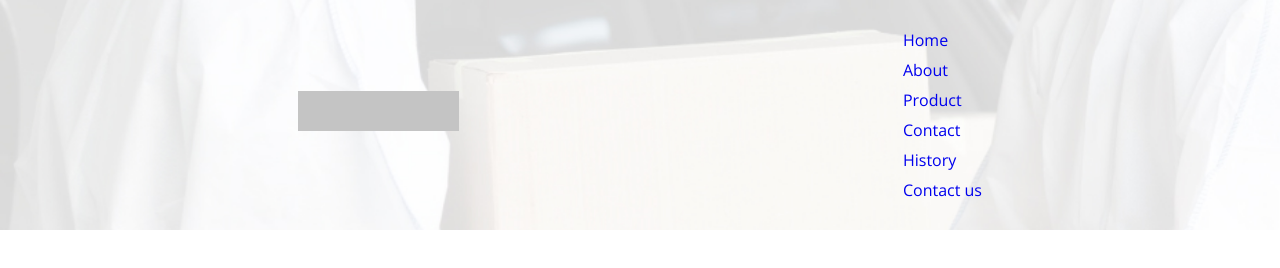
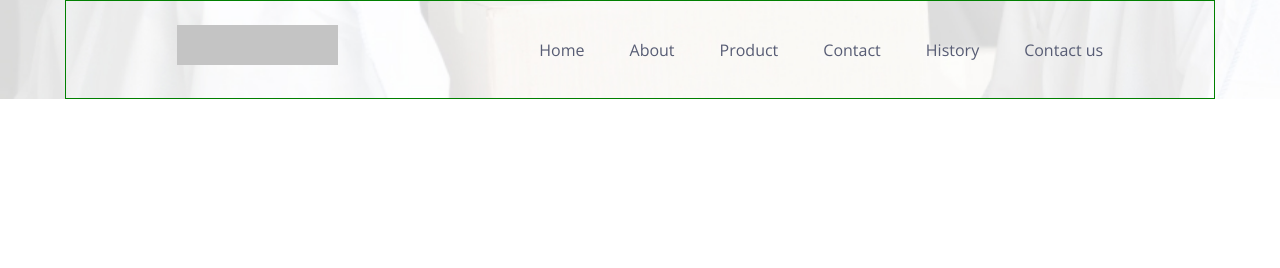
Before and after one commit to BigHeadliner/mask, a plain HTML site: page index.html in a window 1280 px wide. Drawn offline with nearby package versions, Linux system fonts and the light colour scheme.

Commit message:
start work on header section

```diff
--- a/scss/style.scss
+++ b/scss/style.scss
@@ -4,6 +4,7 @@
 
 a{
   text-decoration:none;
+  color:#575C74;
 }
 
 // font-family: 'Open Sans', sans-serif;
@@ -28,7 +29,7 @@ body {
   max-width: 1150px;
   margin:0 auto;
   padding: 0 10px;
-  border:1px solid transparent;
+  border:1px solid green;
 }
 
 
@@ -38,7 +39,7 @@ body {
 .header {
   background-image: url(../images/header-bg.jpg);
   background-size: cover;
-  background-position:right;
+  background-position: right;
   background-repeat: no-repeat;
 
   .header__top {
@@ -46,5 +47,16 @@ body {
     justify-content: space-around;
     align-items: center;
     padding: 24px 0;
+
+    .menu {
+      .menu__list {
+        display: flex;
+
+        .menu__item+.menu__item {
+          margin-left: 45px;
+        }
+
+      }
+    }
   }
 }
```
Also changed, not shown: index.html (+1 -0 lines), css/style.css, 1 other file.
